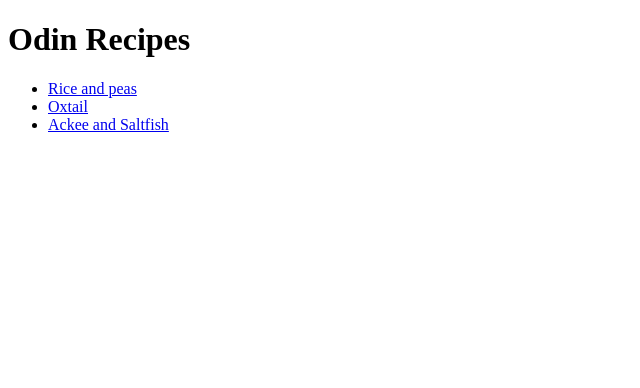
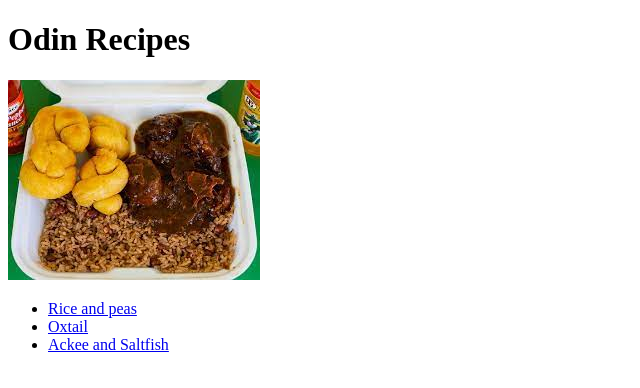
Before and after one commit to diamondgyal16/odin-recipes, a plain HTML site: page index.html in a window 1280 px wide. Shown: the whole page, without its empty margins (0-640 px from the left). Drawn offline with Linux system fonts and the light colour scheme.

Commit message:
Added picture to homepage

```diff
--- a/index.html
+++ b/index.html
@@ -7,6 +7,7 @@
 
     <body>
         <h1>Odin Recipes</h1>
+        <img src="./Images/Jamaican food.jpeg" alt="Jamaican Food">
         <ul>
             <li>
                 <a href="recipes/Riceandpeas.html">Rice and peas</a>
```
Also changed, not shown: Images/Jamaican food.jpeg (added).
